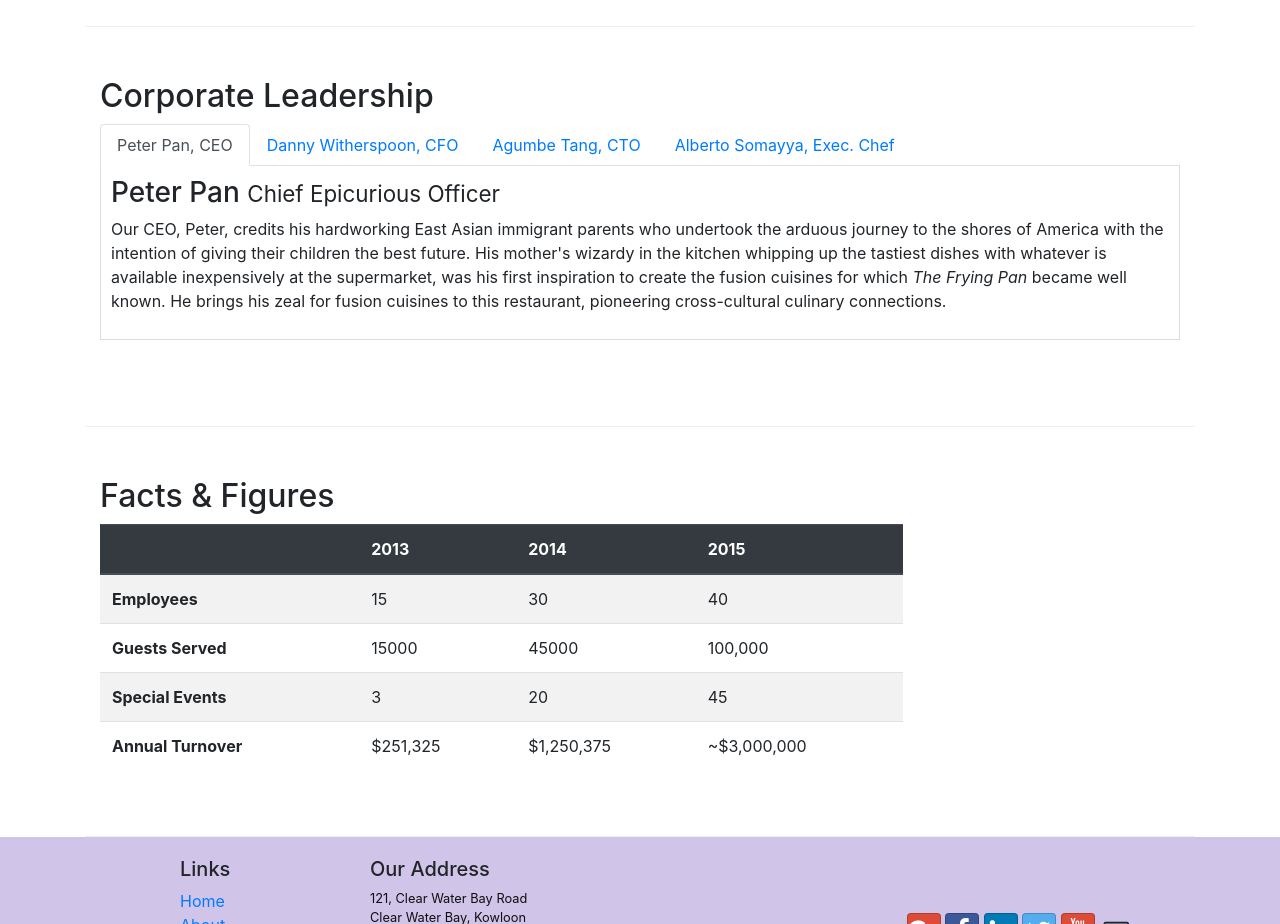
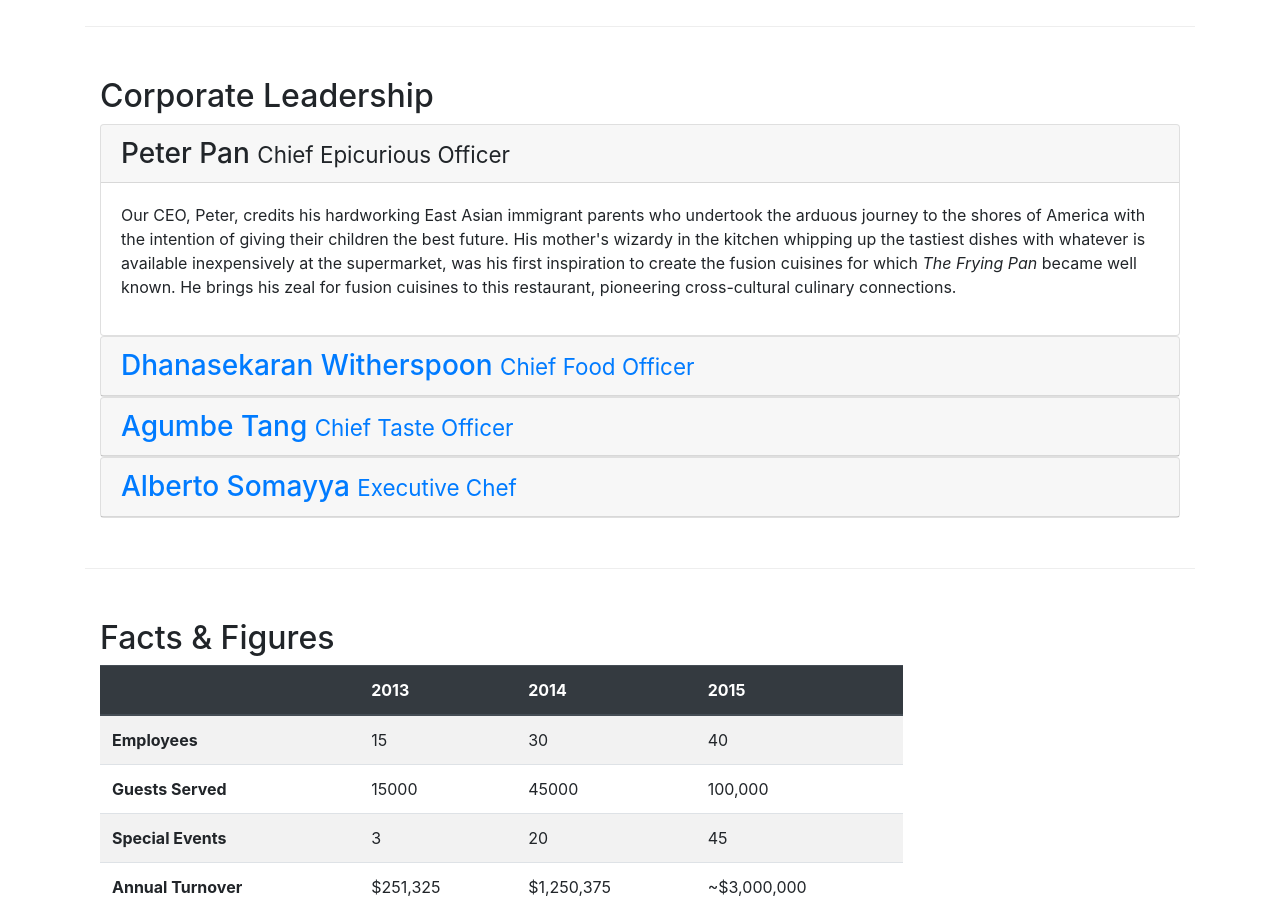
Before and after one commit to gadekarmd/git-test, a website: page aboutus.html in a window 1280 px wide. Shown: the part 940-1864 px from the top of the page. Drawn offline with nearby package versions, Linux system fonts and the light colour scheme.

Commit message:
Accordion

```diff
--- a/aboutus.html
+++ b/aboutus.html
@@ -107,40 +107,62 @@
         <div class="row row-content">
             <div class="col-12">
                 <h2>Corporate Leadership</h2>
-                <ul class="nav nav-tabs">
-                    <li class="nav-item">
-                      <a class="nav-link active" href="#peter"
-                        role="tab" data-toggle="tab">Peter Pan, CEO</a>
-                    </li>
-                    <li class="nav-item">
-                      <a class="nav-link" href="#danny" role="tab"
-                        data-toggle="tab">Danny Witherspoon, CFO</a>
-                    </li>
-                    <li class="nav-item">
-                      <a class="nav-link" href="#agumbe"role="tab"
-                        data-toggle="tab">Agumbe Tang, CTO</a>
-                    </li>
-                    <li class="nav-item">
-                      <a class="nav-link" href="#alberto" role="tab"
-                        data-toggle="tab">Alberto Somayya, Exec. Chef</a>
-                    </li>
-                </ul>
-                <div class="tab-content">
-                    <div role="tabpanel" class="tab-pane fade show active" id="peter">
-                        <h3>Peter Pan <small>Chief Epicurious Officer</small></h3>
-                        <p class="d-none d-sm-block">Our CEO, Peter, credits his hardworking East Asian immigrant parents who undertook the arduous journey to the shores of America with the intention of giving their children the best future. His mother's wizardy in the kitchen whipping up the tastiest dishes with whatever is available inexpensively at the supermarket, was his first inspiration to create the fusion cuisines for which <em>The Frying Pan</em> became well known. He brings his zeal for fusion cuisines to this restaurant, pioneering cross-cultural culinary connections.</p>
+                <div id="accordion">
+                    <div class="card">
+                        <div class="card-header" role="tab" id="peterhead">
+                        <h3 class="mb-0">
+                            <a data-toggle="collapse" data-target="#peter">
+                                Peter Pan <small>Chief Epicurious Officer</small>
+                            </a>
+                        </h3>
+                        </div>
+                        <div class="collapse show" id="peter" data-parent="#accordion">
+                            <div class="card-body">
+                                <p class="d-none d-sm-block">Our CEO, Peter, credits his hardworking East Asian immigrant parents who undertook the arduous journey to the shores of America with the intention of giving their children the best future. His mother's wizardy in the kitchen whipping up the tastiest dishes with whatever is available inexpensively at the supermarket, was his first inspiration to create the fusion cuisines for which <em>The Frying Pan</em> became well known. He brings his zeal for fusion cuisines to this restaurant, pioneering cross-cultural culinary connections.</p>
+                            </div>
+                        </div>
                     </div>
-                    <div role="tabpanel" class="tab-pane fade" id="danny">
-                        <h3>Dhanasekaran Witherspoon <small>Chief Food Officer</small></h3>
-                        <p class="d-none d-sm-block">Our CFO, Danny, as he is affectionately referred to by his colleagues, comes from a long established family tradition in farming and produce. His experiences growing up on a farm in the Australian outback gave him great appreciation for varieties of food sources. As he puts it in his own words, <em>Everything that runs, wins, and everything that stays, pays!</em></p>
+                    <div class="card">
+                        <div class="card-header" role="tab" id="dannyhead">
+                        <h3 class="mb-0">
+                            <a class="collapsed" data-toggle="collapse" data-target="#danny">
+                                Dhanasekaran Witherspoon <small>Chief Food Officer</small>
+                            </a>
+                        </h3>
+                        </div>
+                        <div class="collapse" id="danny" data-parent="#accordion">
+                            <div class="card-body">
+                                <p class="d-none d-sm-block">Our CFO, Danny, as he is affectionately referred to by his colleagues, comes from a long established family tradition in farming and produce. His experiences growing up on a farm in the Australian outback gave him great appreciation for varieties of food sources. As he puts it in his own words, <em>Everything that runs, wins, and everything that stays, pays!</em></p>
+                            </div>
+                        </div>
                     </div>
-                    <div role="tabpanel" class="tab-pane fade" id="agumbe">
-                        <h3>Agumbe Tang <small>Chief Taste Officer</small></h3>
-                        <p class="d-none d-sm-block">Blessed with the most discerning gustatory sense, Agumbe, our CTO, personally ensures that every dish that we serve meets his exacting tastes. Our chefs dread the tongue lashing that ensues if their dish does not meet his exacting standards. He lives by his motto, <em>You click only if you survive my lick.</em></p>
+                    <div class="card">
+                        <div class="card-header" role="tab" id="agumbehead">
+                        <h3 class="mb-0">
+                            <a class="collapsed" data-toggle="collapse" data-target="#agumbe">
+                                Agumbe Tang <small>Chief Taste Officer</small></h3>
+                            </a>
+                        </h3>
+                        </div>
+                        <div class="collapse" id="agumbe" data-parent="#accordion">
+                            <div class="card-body">
+                                <p class="d-none d-sm-block">Blessed with the most discerning gustatory sense, Agumbe, our CTO, personally ensures that every dish that we serve meets his exacting tastes. Our chefs dread the tongue lashing that ensues if their dish does not meet his exacting standards. He lives by his motto, <em>You click only if you survive my lick.</em></p>
+                            </div>
+                        </div>
                     </div>
-                    <div role="tabpanel" class="tab-pane fade" id="alberto">
-                        <h3>Alberto Somayya <small>Executive Chef</small></h3>
-                        <p class="d-none d-sm-block">Award winning three-star Michelin chef with wide International experience having worked closely with whos-who in the culinary world, he specializes in creating mouthwatering Indo-Italian fusion experiences. He says, <em>Put together the cuisines from the two craziest cultures, and you get a winning hit! Amma Mia!</em></p>
+                    <div class="card">
+                        <div class="card-header" role="tab" id="albertohead">
+                        <h3 class="mb-0">
+                            <a class="collapsed" data-toggle="collapse" data-target="#alberto">
+                                Alberto Somayya <small>Executive Chef</small>
+                            </a>
+                        </h3>
+                        </div>
+                        <div class="collapse" id="alberto" data-parent="#accordion">
+                            <div class="card-body">
+                                <p class="d-none d-sm-block">Award winning three-star Michelin chef with wide International experience having worked closely with whos-who in the culinary world, he specializes in creating mouthwatering Indo-Italian fusion experiences. He says, <em>Put together the cuisines from the two craziest cultures, and you get a winning hit! Amma Mia!</em></p>
+                            </div>
+                        </div>
                     </div>
                 </div>
 
```
